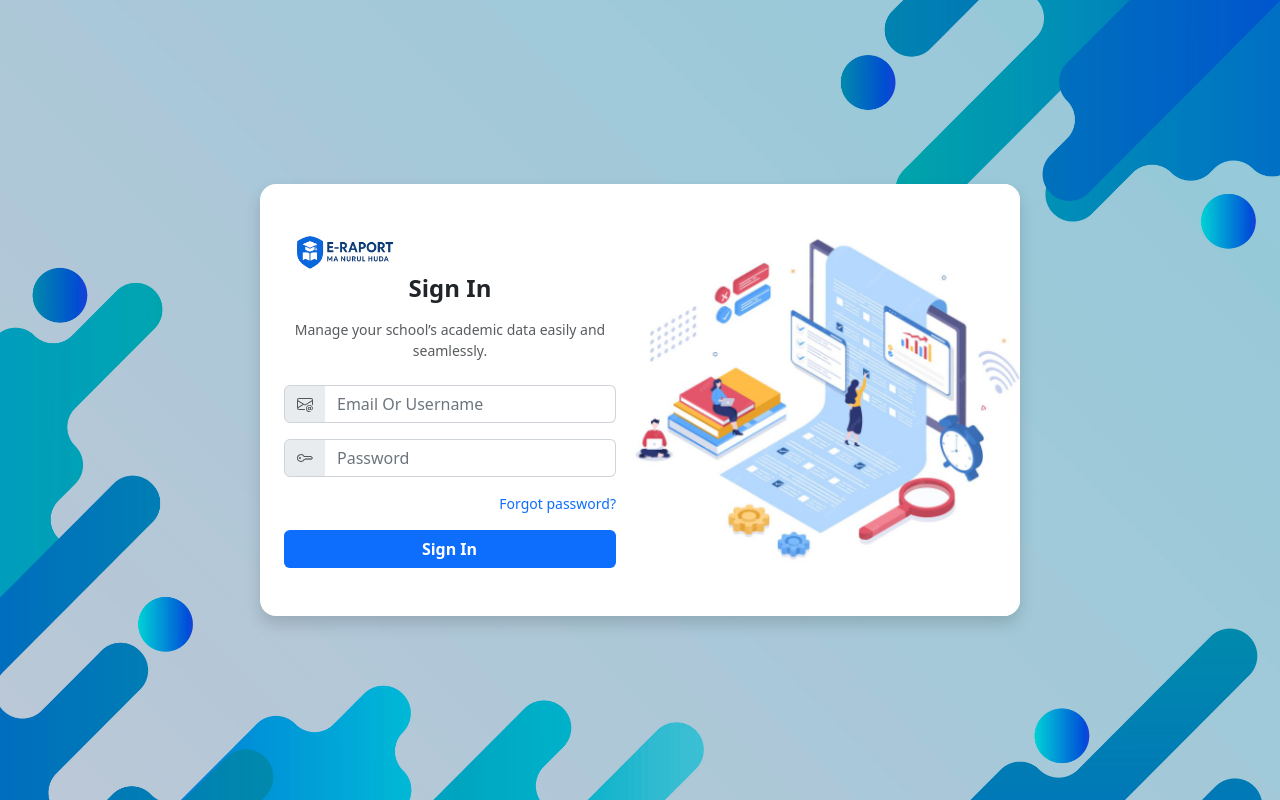
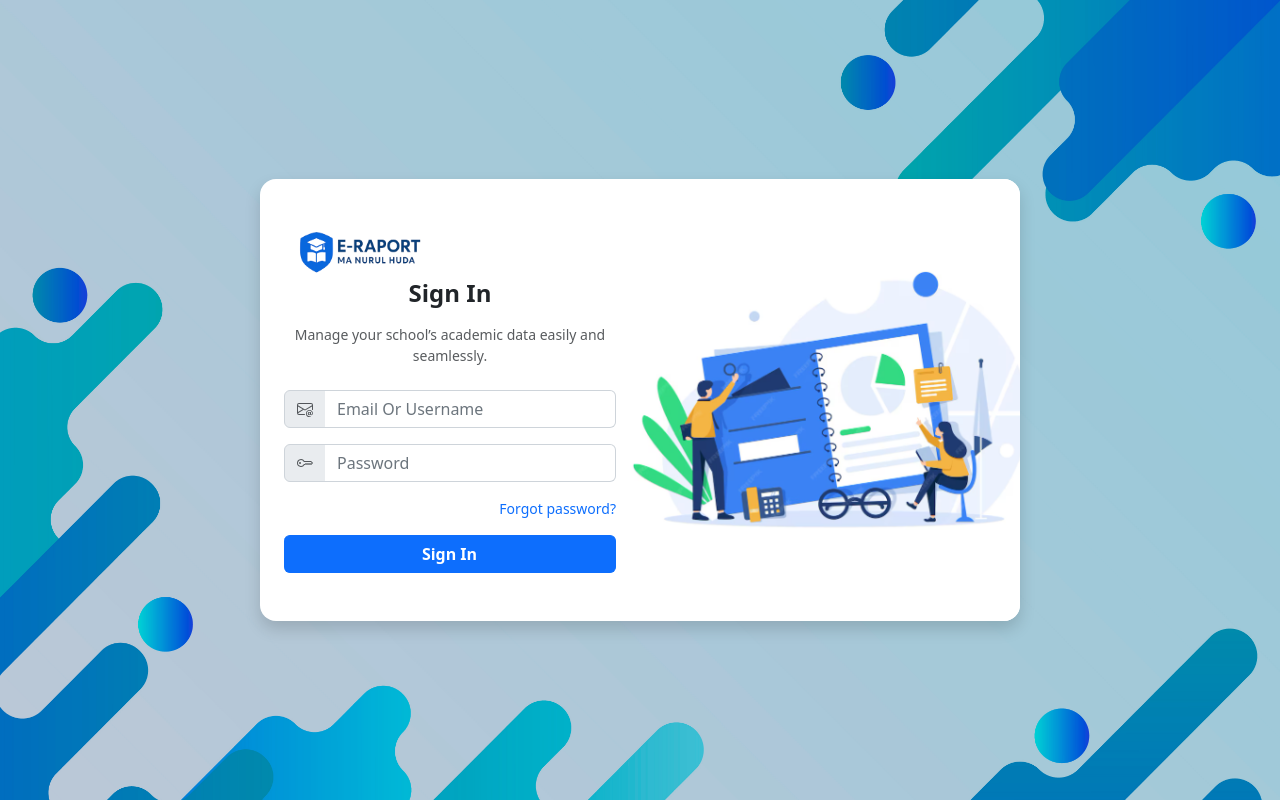
Before and after one commit to Cumikkk/Project-Raport, a PHP site: page / in a window 1280 px wide. Run offline with PHP 8.4, Linux system fonts and the light colour scheme; some libraries are stand-ins or nearby versions.

Commit message:
Update on login page

```diff
--- a/index.php
+++ b/index.php
@@ -24,7 +24,7 @@
             <div class="text-center mb-4">
 
             </div>
-            <img src="assets/img/logo/7.png" alt="Logo" class="img-fluid" style="max-width: 120px;">
+            <img src="assets/img/logo/7.png" alt="Logo" class="img-fluid" style="max-width: 150px;">
             <h4 class="text-center fw-semibold mb-3">Sign In</h4>
             <p class="text-center mb-4 opacity-75" style="font-size: 14px;">Manage your school’s academic data easily and seamlessly.</p>
             <form>
@@ -60,7 +60,7 @@
 
           <!-- Bagian kanan -->
           <div class="col-md-6 bg-white d-flex align-items-center justify-content-center">
-            <img src="assets/img/image/ss.png" class="img-fluid" alt="illustration" style="max-width: 400px; object-fit: cover; border-top-right-radius: 0.5rem; border-bottom-right-radius: 0.5rem;">
+            <img src="assets/img/image/a.png" class="img-fluid" alt="illustration" style="max-width: 400px; object-fit: cover; border-top-right-radius: 0.5rem; border-bottom-right-radius: 0.5rem;">
           </div>
 
         </div>
```
